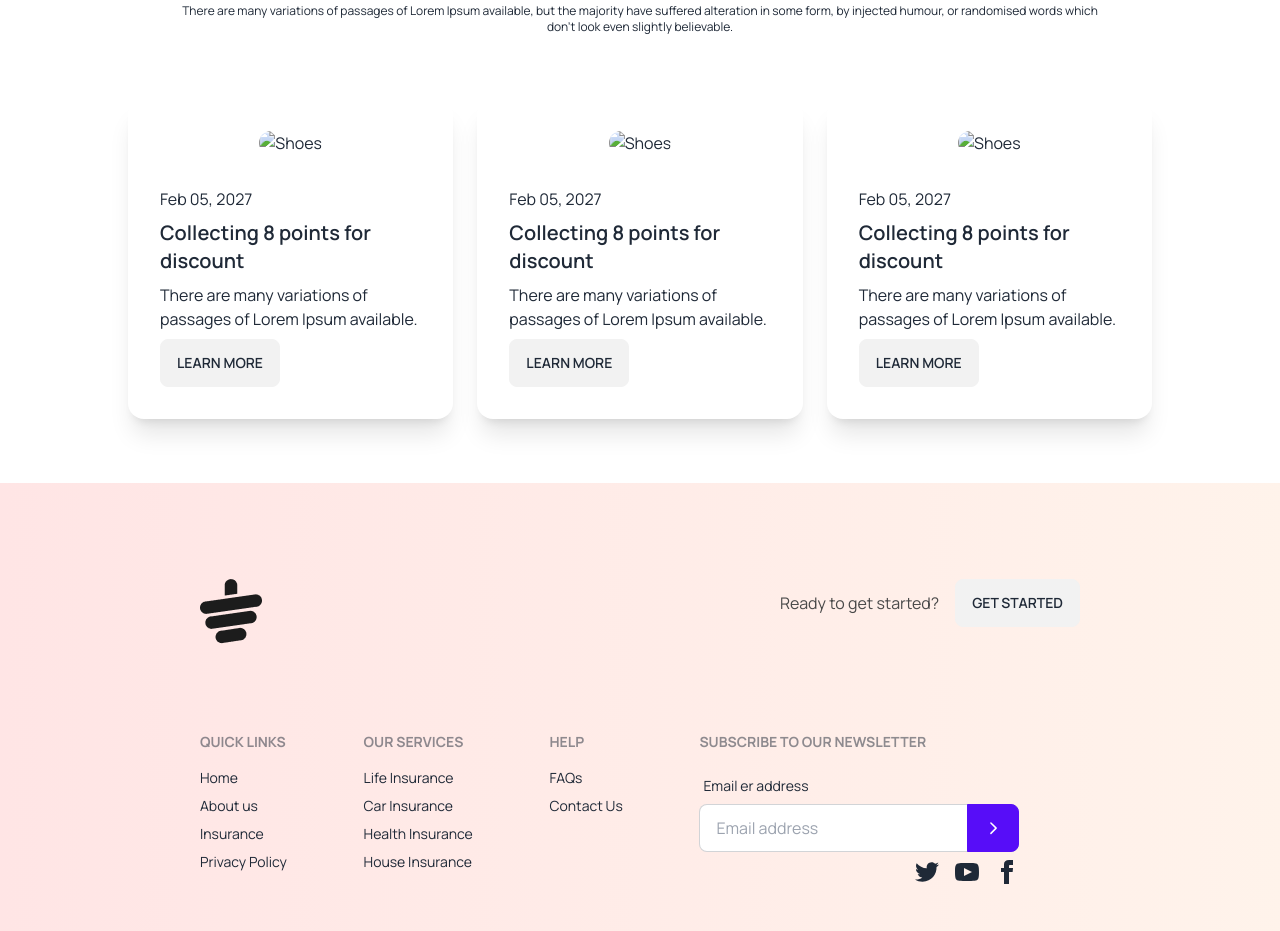
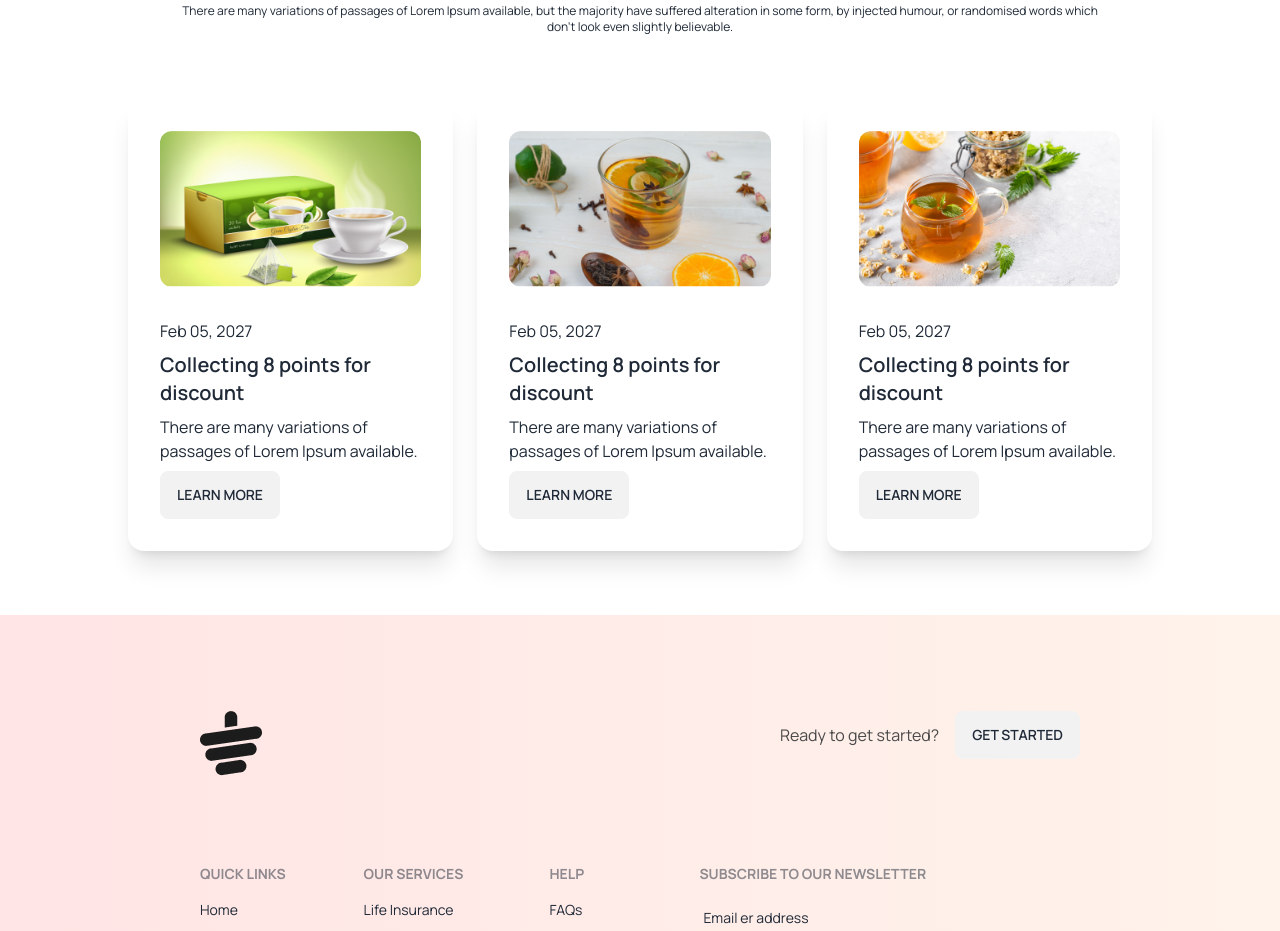
Before and after one commit to MahiuddinZilani/tea-house-m14-daisyUI, a plain HTML site: page index.html in a window 1280 px wide. Shown: the part 2551-3482 px from the top of the page. Drawn offline with nearby package versions, Linux system fonts and the light colour scheme; the site is published under a folder, as on GitHub Pages, so addresses that start at the root find nothing.

Commit message:
dot before /images... is added

```diff
--- a/index.html
+++ b/index.html
@@ -237,7 +237,7 @@
                 <!-- card 1  -->
                 <div class="card w-96 bg-base-100 shadow-xl mx-auto">
                     <figure class="px-8 pt-8">
-                        <img src="/images/news-1.png" alt="Shoes" class="rounded-xl" />
+                        <img src="./images/news-1.png" alt="Shoes" class="rounded-xl" />
                     </figure>
                     <div class="card-body items-left text-left">
                         <p>Feb 05, 2027</p>
@@ -251,7 +251,7 @@
                 <!-- card 2  -->
                 <div class="card w-96 bg-base-100 shadow-xl mx-auto">
                     <figure class="px-8 pt-8">
-                        <img src="/images/news-2.png" alt="Shoes" class="rounded-xl" />
+                        <img src="./images/news-2.png" alt="Shoes" class="rounded-xl" />
                     </figure>
                     <div class="card-body items-left text-left">
                         <p>Feb 05, 2027</p>
@@ -265,7 +265,7 @@
                 <!-- card 3  -->
                 <div class="card w-96 bg-base-100 shadow-xl mx-auto">
                     <figure class="px-8 pt-8">
-                        <img src="/images/news-3.png" alt="Shoes" class="rounded-xl" />
+                        <img src="./images/news-3.png" alt="Shoes" class="rounded-xl" />
                     </figure>
                     <div class="card-body items-left text-left">
                         <p>Feb 05, 2027</p>
```
